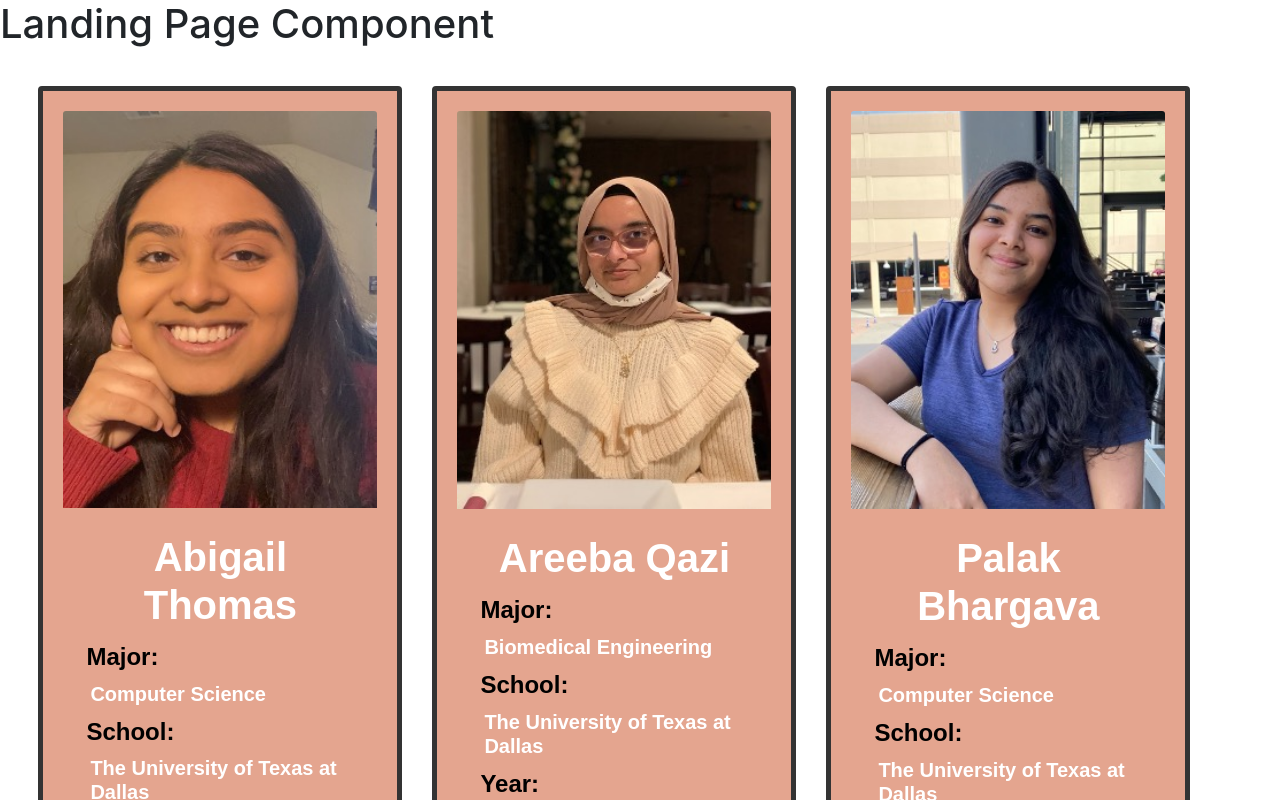
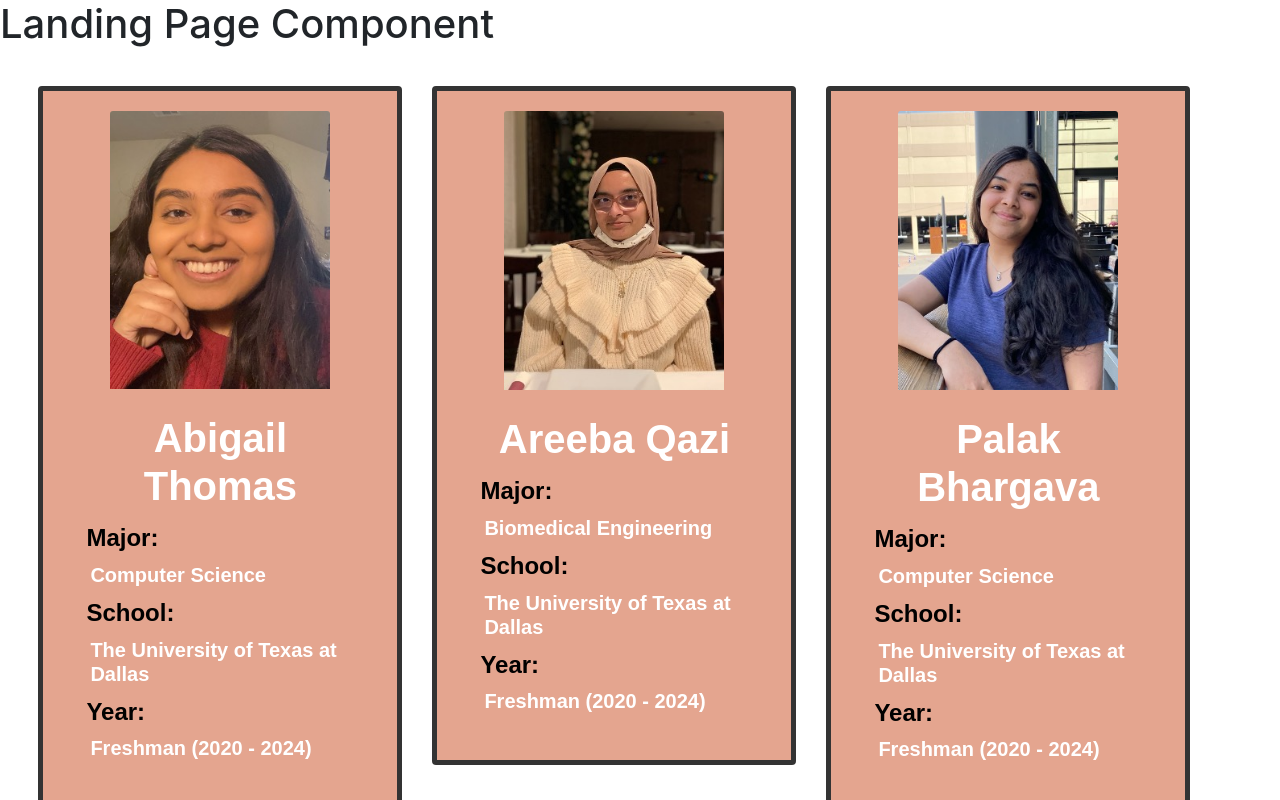
Before and after one commit to Codubee/PetFinderTTH1-2, a React (Create React App) app in the folder frontend/: page / in a window 1280 px wide. Shown: the top 800 px of the page. Built offline with nearby package versions, Linux system fonts and the light colour scheme.

Commit message:
Changed image sizes and adjusted padding on bottom

```diff
--- a/frontend/src/styles/Team.css
+++ b/frontend/src/styles/Team.css
@@ -3,6 +3,13 @@
     height: 80vh;
     justify-content: center;
     margin: 3vw 3vw 3vw;
+  }
+
+  #team img{
+    display: block;
+    margin-left: auto;
+    margin-right: auto;
+    width: 70%;
   }
 
   #team h1{
@@ -26,3 +33,7 @@
     font-family: Arial, Helvetica, sans-serif;
     text-align: left;
   }
+
+  .card{
+    margin-bottom: 10em;
+  }
```
